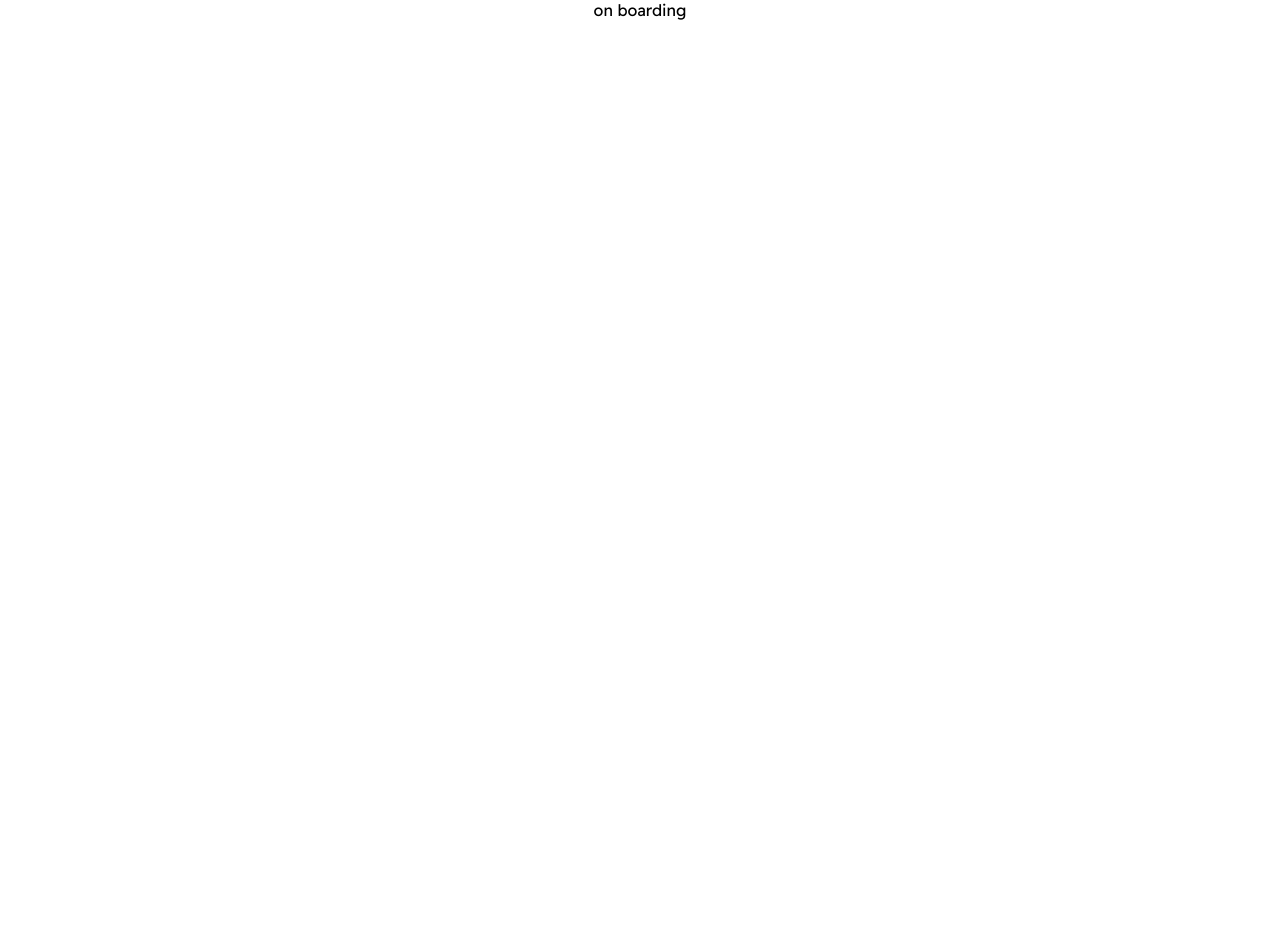
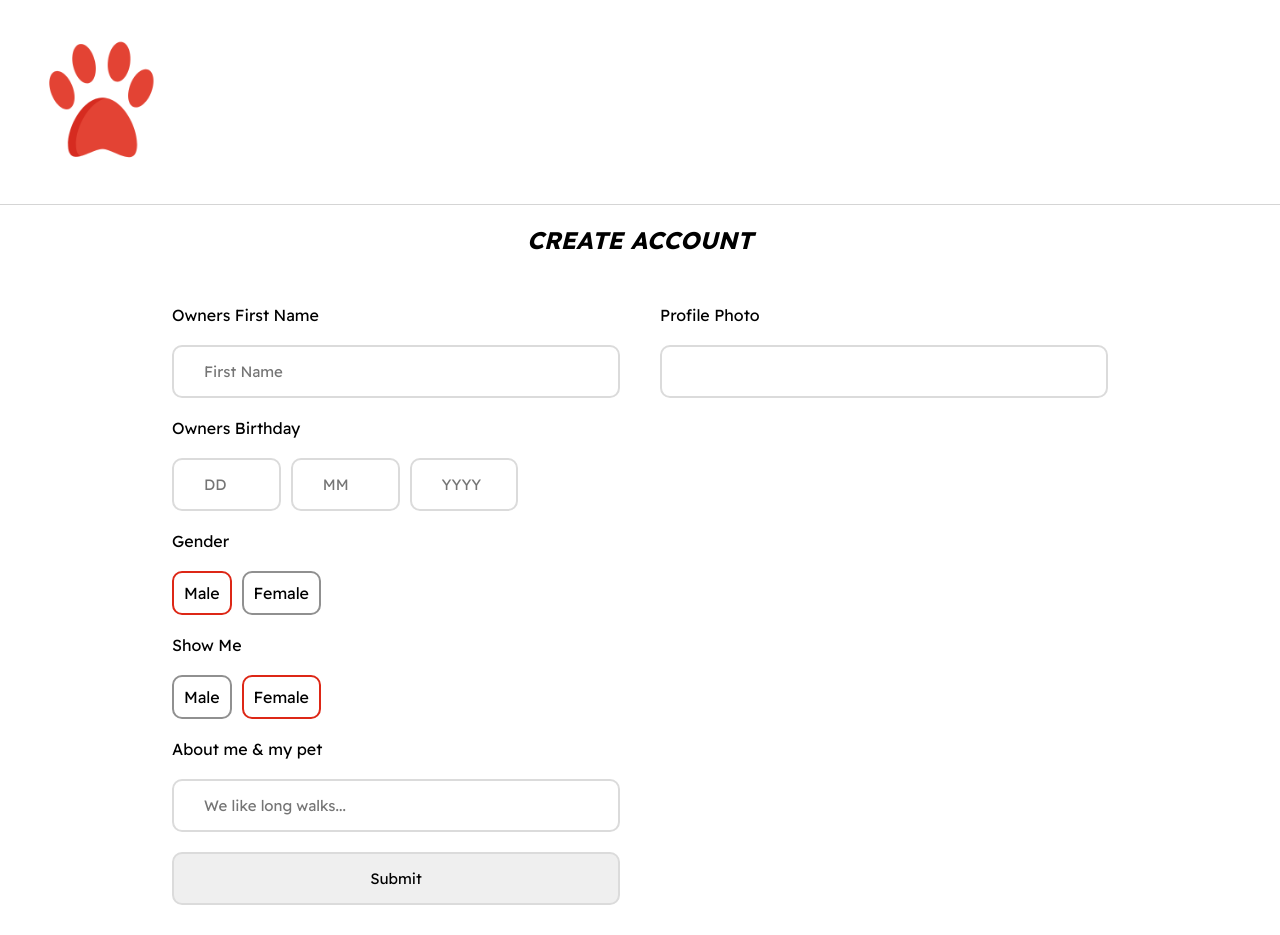
Before and after one commit to georgeromaios/LovePaws, a React (Create React App) app in the folder lovepaws/: page /onboarding in a window 1280 px wide. Before the commit the page ends 800 px from the top, so only its background shows below. Built offline with nearby package versions, Linux system fonts and the light colour scheme.

Commit message:
added onboarding page

```diff
--- a/lovepaws/package.json
+++ b/lovepaws/package.json
@@ -6,11 +6,13 @@
     "@testing-library/jest-dom": "^5.16.5",
     "@testing-library/react": "^13.4.0",
     "@testing-library/user-event": "^13.5.0",
+    "axios": "^1.4.0",
     "react": "^18.2.0",
+    "react-cookie": "^4.1.1",
     "react-dom": "^18.2.0",
     "react-router-dom": "^6.11.2",
     "react-scripts": "5.0.1"
-    },
+  },
   "scripts": {
     "start": "react-scripts start",
     "build": "react-scripts build",
--- a/lovepaws/src/components/Nav.js
+++ b/lovepaws/src/components/Nav.js
@@ -6,7 +6,6 @@ const Nav = ({ authToken, minimal, setShowModal, showModal, setIsSignUp }) => {
     setShowModal(true);
     setIsSignUp(false);
   };
-
   return (
     <nav>
       <div className="logo-container">
--- a/lovepaws/src/index.css
+++ b/lovepaws/src/index.css
@@ -171,9 +171,9 @@ nav .logo-container .logo {
     margin: 8px;
     font-size: 17px;
 }
-/*
+
 /*-------- OnBoarding Page --------*/
-/* .onboarding {
+.onboarding {
     border-top: solid 1px rgb(213, 213, 213);
 }
 
@@ -247,7 +247,7 @@ nav .logo-container .logo {
 
 .onboarding form .photo-container img {
     width: 100%
-} */
+}
 
 /*-------- Dashboard  --------*/
 /* .dashboard {
--- a/lovepaws/src/pages/Onboarding.js
+++ b/lovepaws/src/pages/Onboarding.js
@@ -1,10 +1,219 @@
-import React from 'react';
+import Nav from '../components/Nav'
+import {useState} from 'react'
+import {useCookies} from 'react-cookie'
+import {useNavigate} from 'react-router-dom'
+import axios from 'axios'
 
-const Onboarding = () => {
+const OnBoarding = () => {
+    const [cookies, setCookie, removeCookie] = useCookies(null)
+    const [formData, setFormData] = useState({
+        user_id: cookies.UserId,
+        first_name: "",
+        dob_day: "",
+        dob_month: "",
+        dob_year: "",
+        show_gender: false,
+        gender_identity: "man",
+        gender_interest: "woman",
+        url: "",
+        about: "",
+        matches: []
+
+    })
+
+    let navigate = useNavigate()
+
+    const handleSubmit = async (e) => {
+        console.log('submitted')
+        e.preventDefault()
+        try {
+            const response = await axios.put('http://localhost:8000/user', {formData})
+            console.log(response)
+            const success = response.status === 200
+            if (success) navigate('/dashboard')
+        } catch (err) {
+            console.log(err)
+        }
+
+    }
+
+    const handleChange = (e) => {
+        console.log('e', e)
+        const value = e.target.type === "checkbox" ? e.target.checked : e.target.value
+        const name = e.target.name
+
+        setFormData((prevState) => ({
+            ...prevState,
+            [name]: value
+        }))
+    }
+
     return (
-        <div>
-            on boarding
-        </div>
+        <>
+            <Nav
+                minimal={true}
+                setShowModal={() => {
+                }}
+                showModal={false}
+            />
+
+            <div className="onboarding">
+                <h2>CREATE ACCOUNT</h2>
+
+                <form onSubmit={handleSubmit}>
+                    <section>
+                        <label htmlFor="first_name">Owners First Name</label>
+                        <input
+                            id="first_name"
+                            type='text'
+                            name="first_name"
+                            placeholder="First Name"
+                            required={true}
+                            value={formData.first_name}
+                            onChange={handleChange}
+                        />
+
+                        <label>Owners Birthday</label>
+                        <div className="multiple-input-container">
+                            <input
+                                id="dob_day"
+                                type="number"
+                                name="dob_day"
+                                placeholder="DD"
+                                required={true}
+                                value={formData.dob_day}
+                                onChange={handleChange}
+                            />
+
+                            <input
+                                id="dob_month"
+                                type="number"
+                                name="dob_month"
+                                placeholder="MM"
+                                required={true}
+                                value={formData.dob_month}
+                                onChange={handleChange}
+                            />
+
+                            <input
+                                id="dob_year"
+                                type="number"
+                                name="dob_year"
+                                placeholder="YYYY"
+                                required={true}
+                                value={formData.dob_year}
+                                onChange={handleChange}
+                            />
+                        </div>
+
+                        <label>Gender</label>
+                        <div className="multiple-input-container">
+                            <input
+                                id="man-gender-identity"
+                                type="radio"
+                                name="gender_identity"
+                                value="man"
+                                onChange={handleChange}
+                                checked={formData.gender_identity === "man"}
+                            />
+                            <label htmlFor="man-gender-identity">Male</label>
+                            <input
+                                id="woman-gender-identity"
+                                type="radio"
+                                name="gender_identity"
+                                value="woman"
+                                onChange={handleChange}
+                                checked={formData.gender_identity === "woman"}
+                            />
+                            <label htmlFor="woman-gender-identity">Female</label>
+                            {/* <input
+                                id="more-gender-identity"
+                                type="radio"
+                                name="gender_identity"
+                                value="more"
+                                onChange={handleChange}
+                                checked={formData.gender_identity === "more"}
+                            />
+                            <label htmlFor="more-gender-identity">More</label> */}
+                        </div>
+
+                        {/* <label htmlFor="show-gender">Show Gender on my Profile</label>
+
+                        <input
+                            id="show-gender"
+                            type="checkbox"
+                            name="show_gender"
+                            onChange={handleChange}
+                            checked={formData.show_gender}
+                        /> */}
+
+                        <label>Show Me</label>
+
+                        <div className="multiple-input-container">
+                            <input
+                                id="man-gender-interest"
+                                type="radio"
+                                name="gender_interest"
+                                value="man"
+                                onChange={handleChange}
+                                checked={formData.gender_interest === "man"}
+                            />
+                            <label htmlFor="man-gender-interest">Male</label>
+                            <input
+                                id="woman-gender-interest"
+                                type="radio"
+                                name="gender_interest"
+                                value="woman"
+                                onChange={handleChange}
+                                checked={formData.gender_interest === "woman"}
+                            />
+                            <label htmlFor="woman-gender-interest">Female</label>
+                            {/* <input
+                                id="everyone-gender-interest"
+                                type="radio"
+                                name="gender_interest"
+                                value="everyone"
+                                onChange={handleChange}
+                                checked={formData.gender_interest === "everyone"}
+                            />
+                            <label htmlFor="everyone-gender-interest">Everyone</label> */}
+
+                        </div>
+
+                        <label htmlFor="about">About me & my pet</label>
+                        <input
+                            id="about"
+                            type="text"
+                            name="about"
+                            required={true}
+                            placeholder="We like long walks..."
+                            value={formData.about}
+                            onChange={handleChange}
+                        />
+
+                        <input type="submit"/>
+                    </section>
+
+                    <section>
+
+                        <label htmlFor="url">Profile Photo</label>
+                        <input
+                            type="url"
+                            name="url"
+                            id="url"
+                            onChange={handleChange}
+                            required={true}
+                        />
+                        <div className="photo-container">
+                            {formData.url && <img src={formData.url} alt="profile pic preview"/>}
+                        </div>
+
+
+                    </section>
+
+                </form>
+            </div>
+        </>
     )
 }
-export default Onboarding
+export default OnBoarding
```
Also changed, not shown: 1 other file (tests, documents, lock files or other folders).
